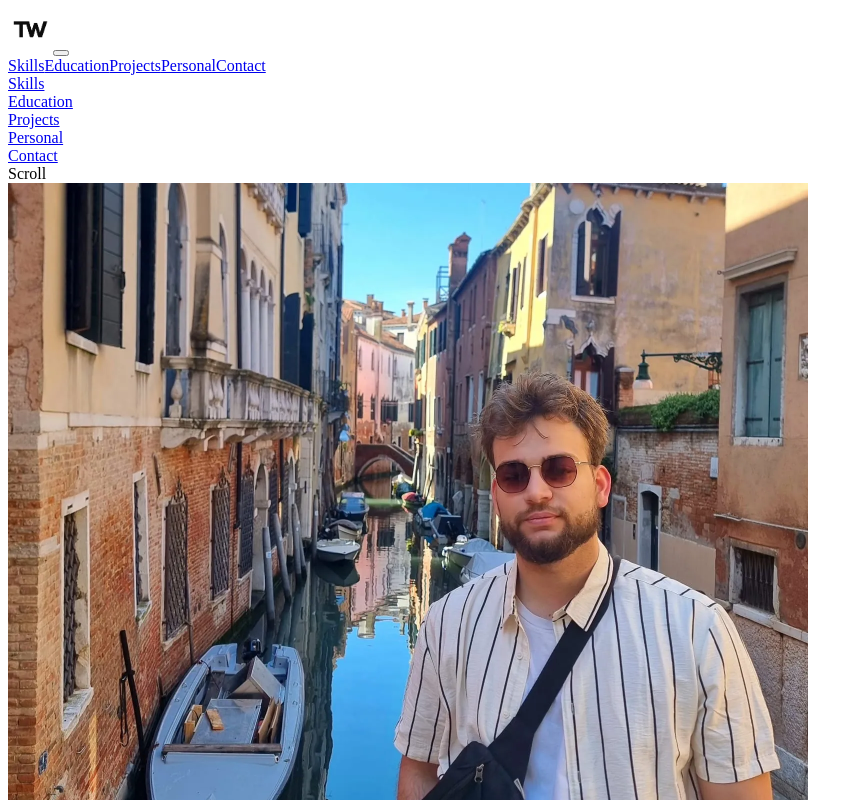
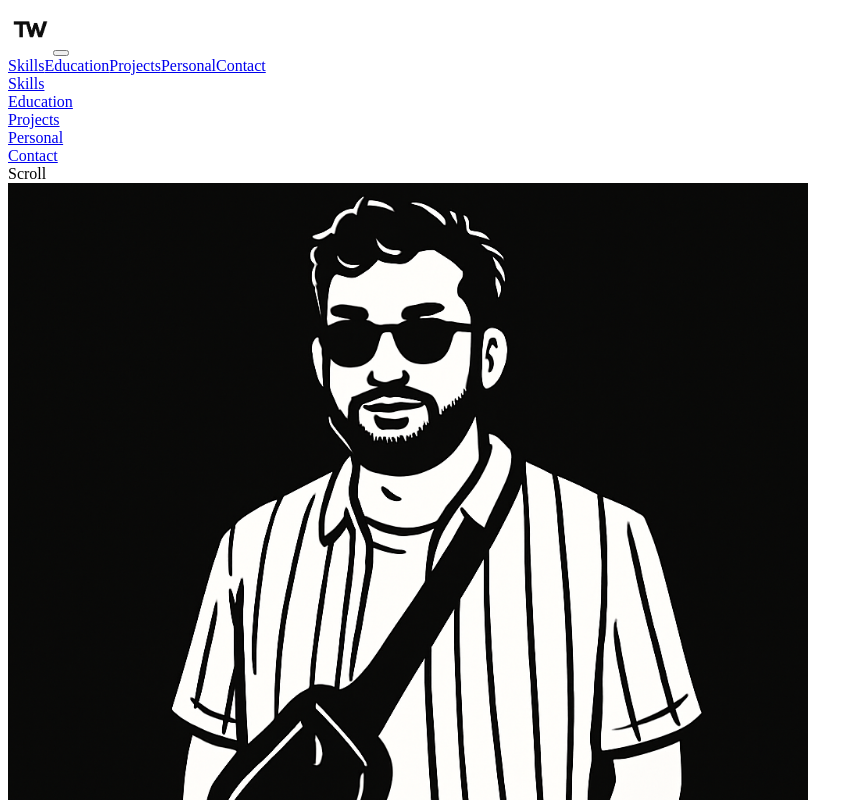
Before and after one commit to weltitob/personal_website_clean, a React (Vite) app: page / in a window 1280 px wide. Shown: the top 800 px of the page, without its empty margins (0-863 px from the left). Built offline with nearby package versions, Linux system fonts and the light colour scheme.

Commit message:
updated website

```diff
--- a/src/components/Hero.tsx
+++ b/src/components/Hero.tsx
@@ -170,11 +170,10 @@ const Hero = () => {
                 className="venice-image-wrapper"
               >
                 <picture>
-                  <source srcSet="/images/optimized/tobi_profile.webp" type="image/webp" />
                   <img
                     ref={venetianImageRef}
-                    src="/images/tobi_profile.jpeg"
-                    alt="Tobi in Venedig"
+                    src="/images/optimized/tobi_artstyle.png"
+                    alt="Tobi art style illustration"
                     className="venice-image"
                     width="800"
                     height="800"
--- a/src/index.css
+++ b/src/index.css
@@ -1592,32 +1592,23 @@ p {
 /* Venice image style */
 .venice-image-wrapper {
   position: relative;
-  width: 300px;
-  height: 400px;
-  overflow: hidden;
+  width: auto;
+  height: auto;
   border-radius: 0;
   box-shadow: 0 20px 40px rgba(0, 0, 0, 0.5);
-  will-change: transform;
-  transform-style: preserve-3d;
   z-index: 5; /* Adjusted z-index for proper stacking */
   margin-left: 40px; /* Create more space for the profile card */
-  margin-bottom: 20px;
-  border: 1px solid rgba(255, 255, 255, 0.1);
+  margin-top: -50px; /* Move the image up */
+  border: none;
 }
 
 /* Removed hover state since we're handling with JavaScript now */
 
 .venice-image {
-  width: 100%;
-  height: 100%;
-  object-fit: cover;
-  transform: scale(1.05);
-  transition: transform 0.5s ease;
-  filter: grayscale(100%) contrast(1.1);
-}
-
-.venice-image-wrapper:hover .venice-image {
-  transform: scale(1);
+  max-width: 500px;
+  height: auto;
+  display: block;
+  background-color: #000000;
 }
 
 .image-overlay {
@@ -1626,11 +1617,7 @@ p {
   left: 0;
   width: 100%;
   height: 100%;
-  background: linear-gradient(
-    to bottom,
-    rgba(0, 0, 0, 0.1),
-    rgba(0, 0, 0, 0.4)
-  );
+  background: none;
   z-index: 1;
 }
 
@@ -1954,7 +1941,7 @@ p {
 /* Stats Section */
 .hero-stats {
   display: flex;
-  gap: 2rem;
+  gap: 2.5rem;
   margin-top: 2rem;
   position: relative;
   z-index: 1;
@@ -1967,8 +1954,9 @@ p {
   content: '';
   position: absolute;
   top: -0.5rem;
-  left: -1rem;
-  width: calc(100% + 2rem);
+  left: 50%;
+  transform: translateX(-50%);
+  width: calc(100% + 3.5rem);
   height: calc(100% + 1rem);
   background: rgba(25, 25, 25, 0.8);
   border-radius: 0;
@@ -1981,11 +1969,12 @@ p {
 .hero-stat {
   display: flex;
   flex-direction: column;
-  padding: 0.75rem;
-  position: relative;
-  min-width: 100px;
+  padding: 0.75rem 1.75rem;
+  position: relative;
+  min-width: 120px;
   text-align: center;
   align-items: center;
+  justify-content: center;
 }
 
 .hero-stat::after {
@@ -2011,6 +2000,7 @@ p {
   letter-spacing: -0.02em;
   display: block;
   text-align: center;
+  width: 100%;
 }
 
 .hero-stat-value {
@@ -2103,11 +2093,15 @@ p {
   }
 
   .venice-image-wrapper {
-    width: 260px;
-    height: 350px;
+    width: auto;
+    height: auto;
     margin-left: auto;
     margin-right: auto;
     z-index: 5;
+  }
+
+  .venice-image {
+    max-width: 370px;
   }
 
   .profile-card-behind {
```
Also changed, not shown: public/images/optimized/tobi_artstyle.png (added), public/images/tobi_profile.webp/tobi_artstyle.png (added).
